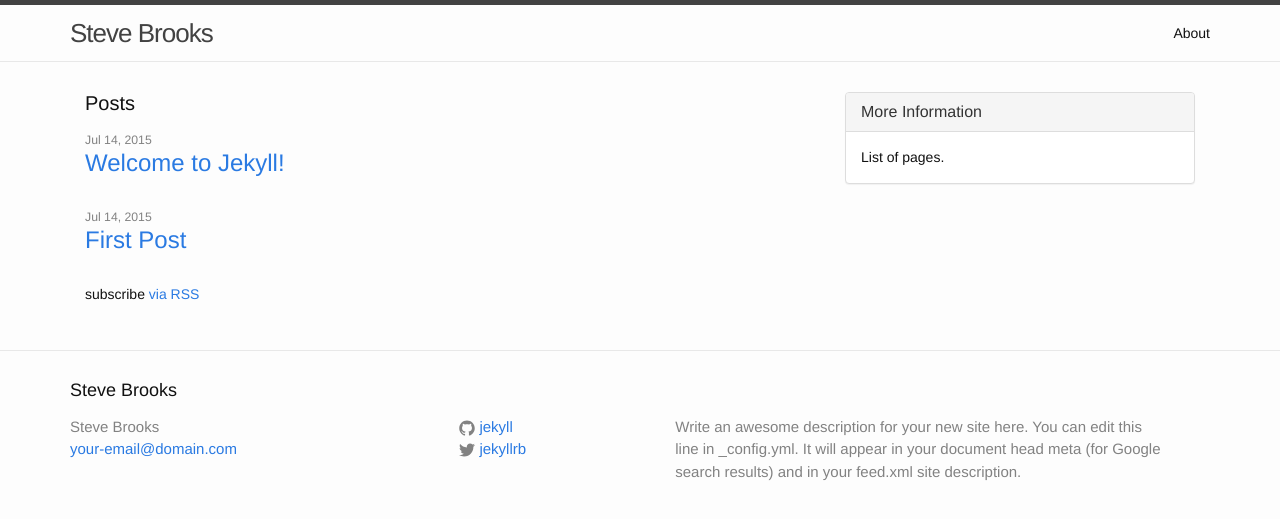
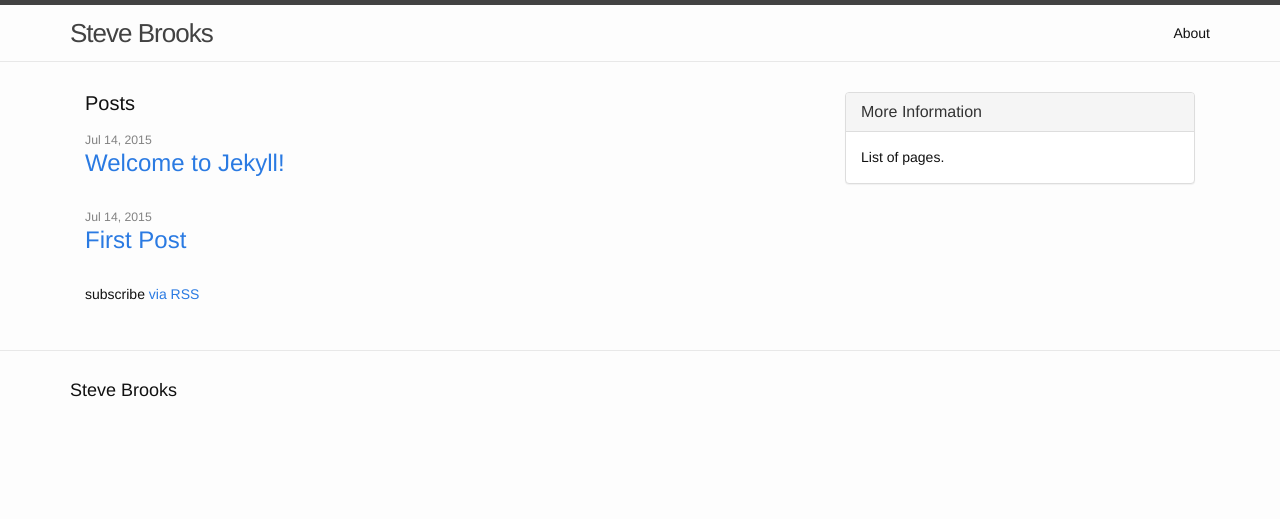
Before and after one commit to sabrooks/sabrooks.github.io, a Jekyll site: the page built from index.html, in a window 1280 px wide. Shown: the top 519 px of the page. Built offline with Jekyll 4.4.1, drawn with Linux system fonts in a browser that asks for light colours; Markdown is read by kramdown in place of the engine named in the settings.

Commit message:
Remove cruft from footer

````diff
--- a/_config.yml
+++ b/_config.yml
@@ -11,5 +11,5 @@
 github_username:  jekyll
 
 # Build settings
-markdown: kramdown
+markdown: redcarpet
 highlighter: pygments
--- a/_includes/footer.html
+++ b/_includes/footer.html
@@ -4,52 +4,6 @@
 
     <h2 class="footer-heading">{{ site.title }}</h2>
 
-    <div class="footer-col-wrapper">
-      <div class="footer-col  footer-col-1">
-        <ul class="contact-list">
-          <li>{{ site.title }}</li>
-          <li><a href="mailto:{{ site.email }}">{{ site.email }}</a></li>
-        </ul>
-      </div>
-
-      <div class="footer-col  footer-col-2">
-        <ul class="social-media-list">
-          {% if site.github_username %}
-          <li>
-            <a href="https://github.com/{{ site.github_username }}">
-              <span class="icon  icon--github">
-                <svg viewBox="0 0 16 16">
-                  <path fill="#828282" d="M7.999,0.431c-4.285,0-7.76,3.474-7.76,7.761 c0,3.428,2.223,6.337,5.307,7.363c0.388,0.071,0.53-0.168,0.53-0.374c0-0.184-0.007-0.672-0.01-1.32 c-2.159,0.469-2.614-1.04-2.614-1.04c-0.353-0.896-0.862-1.135-0.862-1.135c-0.705-0.481,0.053-0.472,0.053-0.472 c0.779,0.055,1.189,0.8,1.189,0.8c0.692,1.186,1.816,0.843,2.258,0.645c0.071-0.502,0.271-0.843,0.493-1.037 C4.86,11.425,3.049,10.76,3.049,7.786c0-0.847,0.302-1.54,0.799-2.082C3.768,5.507,3.501,4.718,3.924,3.65 c0,0,0.652-0.209,2.134,0.796C6.677,4.273,7.34,4.187,8,4.184c0.659,0.003,1.323,0.089,1.943,0.261 c1.482-1.004,2.132-0.796,2.132-0.796c0.423,1.068,0.157,1.857,0.077,2.054c0.497,0.542,0.798,1.235,0.798,2.082 c0,2.981-1.814,3.637-3.543,3.829c0.279,0.24,0.527,0.713,0.527,1.437c0,1.037-0.01,1.874-0.01,2.129 c0,0.208,0.14,0.449,0.534,0.373c3.081-1.028,5.302-3.935,5.302-7.362C15.76,3.906,12.285,0.431,7.999,0.431z"/>
-                </svg>
-              </span>
-
-              <span class="username">{{ site.github_username }}</span>
-            </a>
-          </li>
-          {% endif %}
-
-          {% if site.twitter_username %}
-          <li>
-            <a href="https://twitter.com/{{ site.twitter_username }}">
-              <span class="icon  icon--twitter">
-                <svg viewBox="0 0 16 16">
-                  <path fill="#828282" d="M15.969,3.058c-0.586,0.26-1.217,0.436-1.878,0.515c0.675-0.405,1.194-1.045,1.438-1.809
-                  c-0.632,0.375-1.332,0.647-2.076,0.793c-0.596-0.636-1.446-1.033-2.387-1.033c-1.806,0-3.27,1.464-3.27,3.27 c0,0.256,0.029,0.506,0.085,0.745C5.163,5.404,2.753,4.102,1.14,2.124C0.859,2.607,0.698,3.168,0.698,3.767 c0,1.134,0.577,2.135,1.455,2.722C1.616,6.472,1.112,6.325,0.671,6.08c0,0.014,0,0.027,0,0.041c0,1.584,1.127,2.906,2.623,3.206 C3.02,9.402,2.731,9.442,2.433,9.442c-0.211,0-0.416-0.021-0.615-0.059c0.416,1.299,1.624,2.245,3.055,2.271 c-1.119,0.877-2.529,1.4-4.061,1.4c-0.264,0-0.524-0.015-0.78-0.046c1.447,0.928,3.166,1.469,5.013,1.469 c6.015,0,9.304-4.983,9.304-9.304c0-0.142-0.003-0.283-0.009-0.423C14.976,4.29,15.531,3.714,15.969,3.058z"/>
-                </svg>
-              </span>
-
-              <span class="username">{{ site.twitter_username }}</span>
-            </a>
-          </li>
-          {% endif %}
-        </ul>
-      </div>
-
-      <div class="footer-col  footer-col-3">
-        <p class="text">{{ site.description }}</p>
-      </div>
-    </div>
-
   </div>
 
 </footer>
--- a/_source/2015-07-14-first-post.Rmd
+++ b/_source/2015-07-14-first-post.Rmd
@@ -19,7 +19,7 @@
 
 You can also embed plots, for example:
 
-```{r, echo=FALSE}
+```{r, echo=FALSE, message=FALSE}
 cars%>%knitr::kable(caption = "The Cars table")
 ```
 
````
